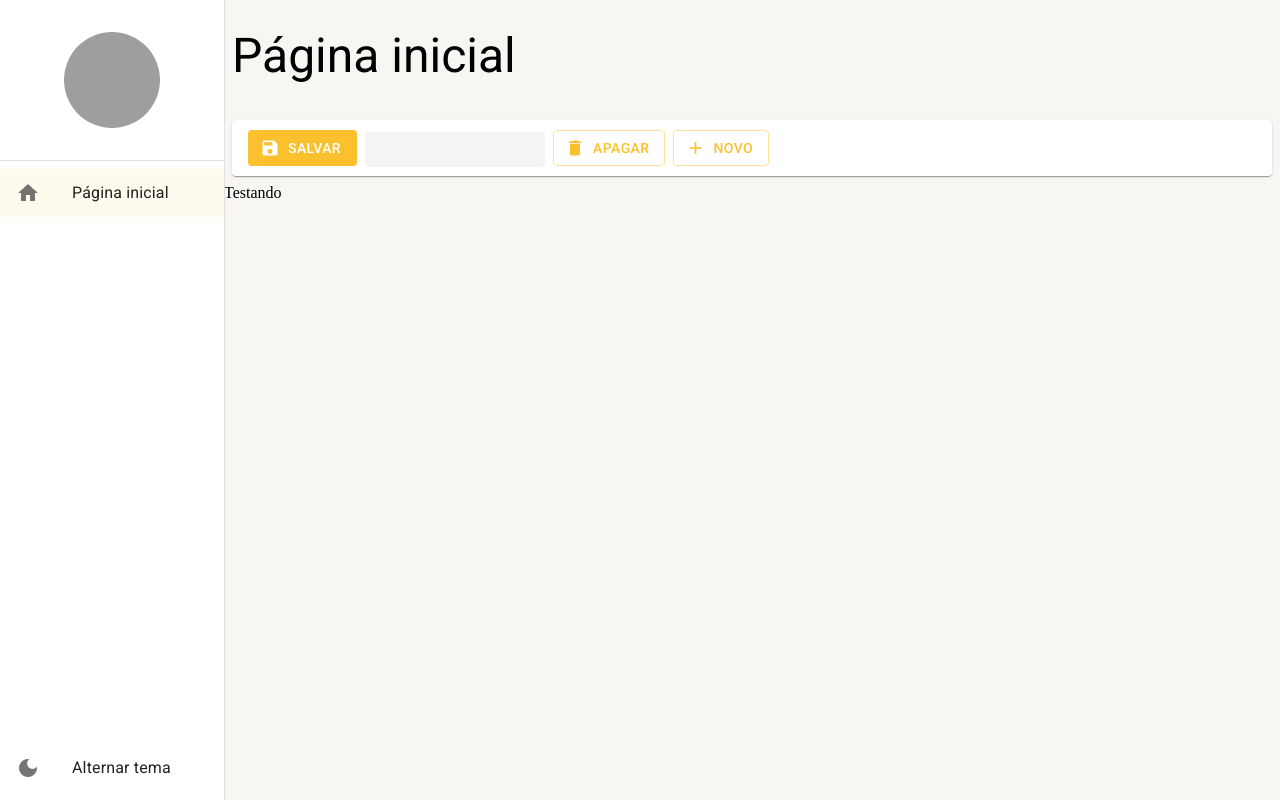
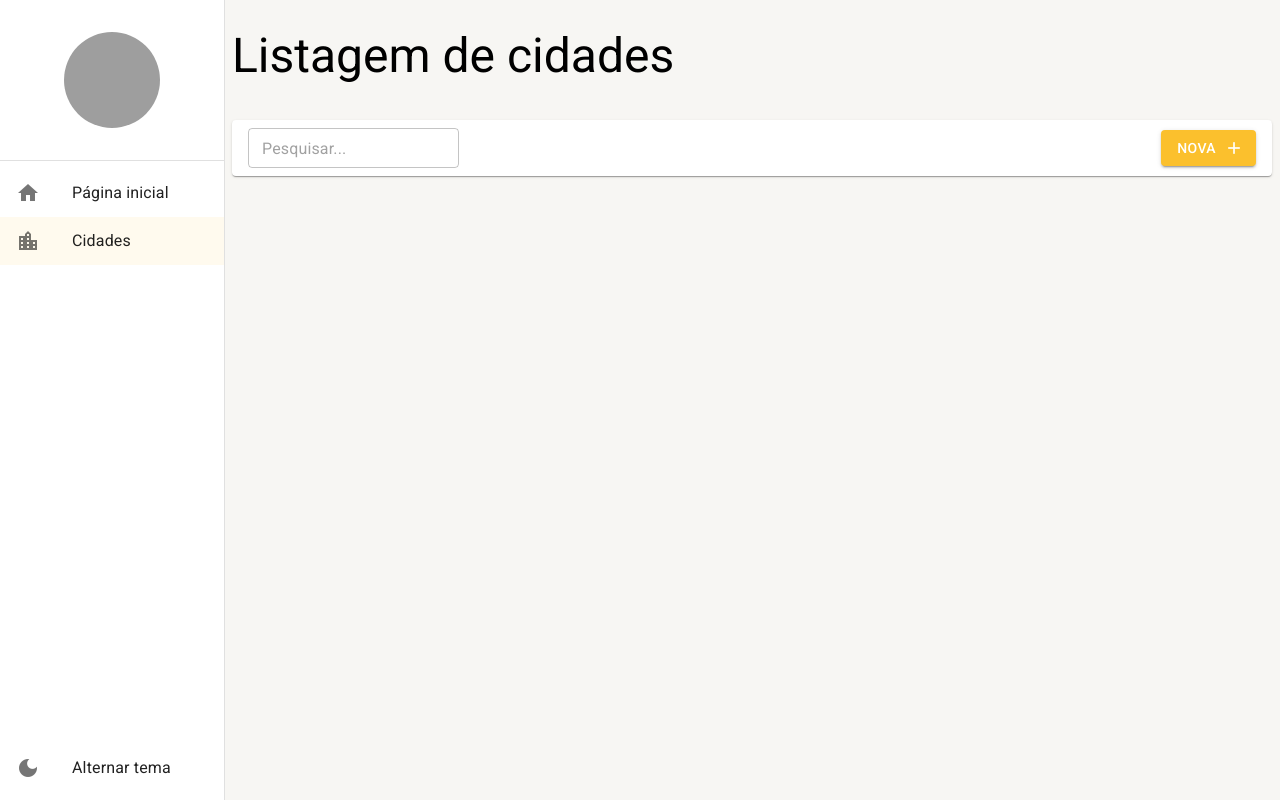
Before and after one commit to DrikaAdriana/materialui, a React (Create React App) app: page /cidades in a window 1280 px wide. Before the commit this address led to /pagina-inicial. Built offline with nearby package versions, Linux system fonts and the light colour scheme; grey boxes are pictures that could not be loaded.

Commit message:
Criando tela de cidades

```diff
--- /dev/null
+++ b/src/pages/cidades/ListagemDeCidade.tsx
@@ -0,0 +1,29 @@
+import { useMemo } from 'react';
+import { useSearchParams } from 'react-router-dom';
+
+import { FerramentasDaListagem } from '../../shared/components';
+import { LayoutBaseDePagina } from '../../shared/layouts';
+
+export const ListagemDeCidade: React.FC  = () => {
+
+  const [searchParams, setSearchParams] = useSearchParams();
+  const busca = useMemo(() => {
+    return searchParams.get('busca') || '';
+  }, [searchParams]);
+
+
+  return (
+    <LayoutBaseDePagina
+      titulo= 'Listagem de cidades'
+      barraDeFerramentas={
+        <FerramentasDaListagem
+          mostrarInputBusca
+          textoBotaoNovo='Nova'
+          textoDaBusca={busca}
+          aoMudarTextoDeBusca={texto => setSearchParams({ busca: texto}, { replace: true})}
+        />
+      }
+    >
+    </LayoutBaseDePagina>
+  );
+};
--- a/src/pages/index.ts
+++ b/src/pages/index.ts
@@ -1 +1,2 @@
 export * from  './dashboard/Dashboard';
+export * from './cidades/ListagemDeCidade';
--- a/src/routes/index.tsx
+++ b/src/routes/index.tsx
@@ -3,7 +3,10 @@
 import { Routes, Route, Navigate} from 'react-router-dom';
 
 import { useDrawerContext } from '../shared/contexts';
-import { Dashboard } from '../pages';
+import {
+  Dashboard,
+  ListagemDeCidade,
+} from '../pages';
 
 
 export  const AppRoutes = () => {
@@ -16,6 +19,11 @@
         path: '/pagina-inicial',
         label: 'Página inicial',
       },
+      {
+        icon: 'location_city',
+        path: '/cidades',
+        label: 'Cidades',
+      },
     ]);
   }, []);
 
@@ -24,7 +32,7 @@
   return(
     <Routes>
       <Route path='/pagina-inicial'  element={<Dashboard/>}/>
-
+      <Route path='/cidades'  element={<ListagemDeCidade/>}/>
       <Route path='*' element={<Navigate to='/pagina-inicial'/>} />
     </Routes>
   );
```
